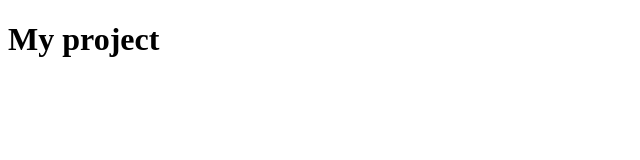
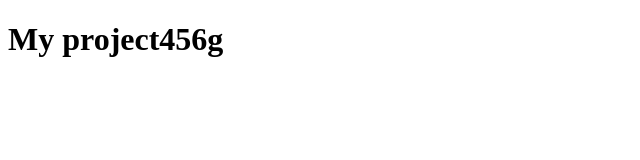
Before and after one commit to oleg-potichnyi/my-projects, a plain HTML site: page index.html in a window 1280 px wide. Shown: the whole page, without its empty margins (0-640 px from the left). Drawn offline with Linux system fonts and the light colour scheme.

Commit message:
titel was changed 2

```diff
--- a/index.html
+++ b/index.html
@@ -7,7 +7,7 @@
     <title>My project</title>
 </head>
 <body>
-    <h1>My project</h1>
+    <h1>My project456g</h1>
 
 </body>
 </html>
```
